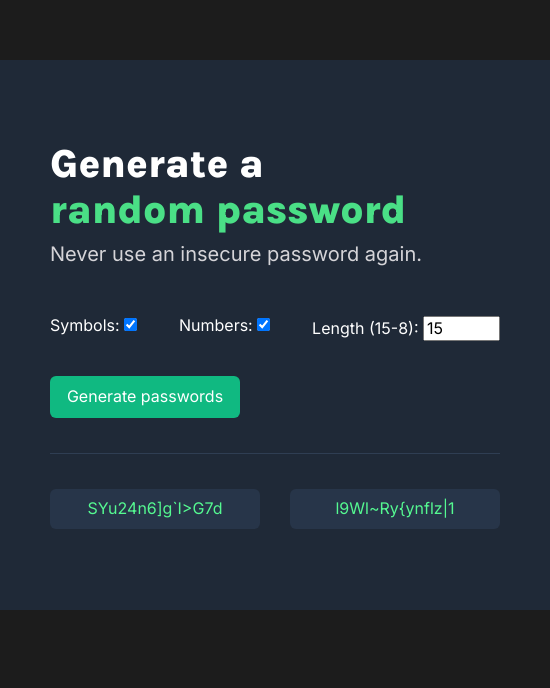
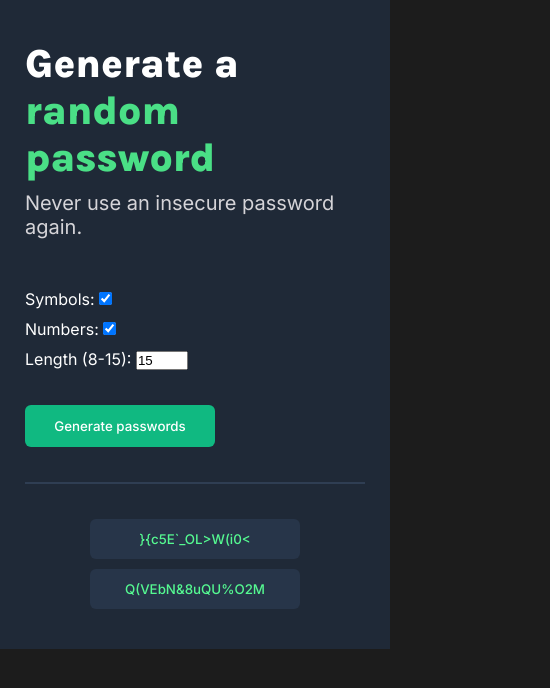
Before and after one commit to dzhu0/random-password, a plain HTML site: page index.html in a window 390 px wide. Both pictures are taken after a click on the button "Generate passwords". Shown: the whole page, 550 px wide, since content can reach past the window. Drawn offline with nearby package versions, Linux system fonts and the light colour scheme.

Commit message:
Minor Improvements
Improve JS refactoring and CSS responsiveness

```diff
--- a/index.css
+++ b/index.css
@@ -1,71 +1,88 @@
+*,
+*::after,
+*::before {
+    box-sizing: border-box;
+    padding: 0;
+    margin: 0;
+}
+
 body {
-    margin: 0;
-    background: #1C1C1C;
+    background-color: #1C1C1C;
+    font-family: 'Inter', sans-serif;
     color: #FFFFFF;
-    font-family: 'Inter', sans-serif;
 }
 
 .container {
-    background: #1F2937;
-    width: 550px;
-    height: 550px;
-    margin: 60px auto;
-    display: flex;
-    flex-direction: column;
-    justify-content: center;
-    align-items: center;
-}
-
-.card {
-    width: 450px;
+    background-color: #1F2937;
+    max-width: 550px;
+    padding: 40px 25px;
+    margin-inline: auto;
 }
 
 .title {
     font-family: 'Karla', sans-serif;
-    margin: 0;
     font-size: 40px;
 }
 
-.text {
-    color: #D5D4D8;
-    margin: 0;
-    margin-top: 10px;
-    margin-bottom: 50px;
-    font-size: 20px;
-}
-
-span {
+.title span {
+    display: block;
     color: #4ADF86;
 }
 
-#generate-el {
-    color: #FFFFFF;
-    background: #10B981;
+.description {
+    font-size: 20px;
+    color: #D5D4D8;
+    margin-block: 10px 50px;
+}
+
+.inputs {
+    display: flex;
+    flex-direction: column;
+    gap: 10px;
+    margin-bottom: 35px;
+}
+
+.generate-btn {
+    background-color: #10B981;
     width: 190px;
     height: 42px;
+    color: #FFFFFF;
+}
+
+hr {
+    border: 1px #2F3E53 solid;
+    margin-block: 35px;
 }
 
 .passwords {
     display: flex;
-    justify-content: space-between;
-    padding-top: 35px;
-    border-top: 1px #2F3E53 solid;
-    margin-top: 35px;
-    font-weight: 500;
+    flex-direction: column;
+    align-items: center;
+    gap: 10px;
 }
 
 button {
-    font-family: 'Inter', sans-serif;
+    background-color: #273549;
     width: 210px;
     height: 40px;
+    font-family: 'Inter', sans-serif;
+    color: #55F991;
+    font-weight: 500;
     border: none;
     border-radius: 6px;
-    background: #273549;
-    color: #55F991;
+    cursor: pointer;
 }
 
-.inputs {
-    display: flex;
-    justify-content: space-between;
-    margin-bottom: 35px;
+@media (min-width: 470px) {
+    .container { padding: 80px 50px; }
 }
+
+@media (min-width: 410px) {
+    .container { margin-block: 50px; }
+
+    .inputs,
+    .passwords {
+        flex-direction: row;
+        justify-content: space-between;
+    }
+}
--- a/index.html
+++ b/index.html
@@ -1,33 +1,66 @@
-<html>
-    <head><link rel="stylesheet" href="https://cdnjs.cloudflare.com/ajax/libs/normalize/8.0.1/normalize.css">
+<!DOCTYPE html>
+
+<html lang="en">
+
+<head>
+    <title>Random Password</title>
+    <meta name="viewport" content="width=device-width, initial-scale=1">
+    <!-- Styles -->
     <link rel="stylesheet" href="index.css">
+    <!-- Google Fonts -->
     <link rel="preconnect" href="https://fonts.googleapis.com">
     <link rel="preconnect" href="https://fonts.gstatic.com" crossorigin>
-        <link href="https://fonts.googleapis.com/css2?family=Inter:wght@400;500&family=Karla:wght@800&display=swap" rel="stylesheet">
+    <link href="https://fonts.googleapis.com/css2?family=Inter:wght@400;500&family=Karla:wght@800&display=swap"
+        rel="stylesheet">
 </head>
+
 <body>
     <div class="container">
-            <div class="card">
-                <h1 class="title">Generate a<br><span>random password</span></h1>
-                <p class="text">Never use an insecure password again.</p>
+        <h1 class="title">Generate a<span>random password</span></h1>
+        <p class="description">Never use an insecure password again.</p>
+
         <div class="inputs">
             <label for="symbols-el">Symbols:
-                        <input id="symbols-el" name="symbols-el" type="checkbox" checked="checked">
+                <input
+                    id="symbols-el"
+                    name="symbols-el"
+                    type="checkbox"
+                    checked="checked"
+                >
             </label>
+
             <label for="numbers-el">Numbers:
-                        <input id="numbers-el" name="numbers-el" type="checkbox" checked="checked">
+                <input
+                    id="numbers-el"
+                    name="numbers-el"
+                    type="checkbox"
+                    checked="checked"
+                >
             </label>
-                    <label for="length-el">Length (15-8):
-                        <input id="length-el" name="length-el" type="number" min="8" max="15" value="15">
+
+            <label for="length-el">Length (8-15):
+                <input
+                    id="length-el"
+                    name="length-el"
+                    type="number"
+                    min="8"
+                    max="15"
+                    value="15"
+                >
             </label>
         </div>
-                <button id="generate-el">Generate passwords</button>
+
+        <button id="generate-el" class="generate-btn">Generate passwords</button>
+
+        <hr>
+
         <div class="passwords">
             <button id="password1-el">RaNdOm PaSsWoRd</button>
             <button id="password2-el">rAnDoM pAsSwOrD</button>
         </div>
     </div>
-        </div>
+
     <script src="index.js"></script>
 </body>
+
 </html>
--- a/index.js
+++ b/index.js
@@ -1,47 +1,38 @@
-const upperLetter = ["A","B","C","D","E","F","G","H","I","J","K","L","M","N","O","P","Q","R","S","T","U","V","W","X","Y","Z"]
-const lowerLetter = ["a","b","c","d","e","f","g","h","i","j","k","l","m","n","o","p","q","r","s","t","u","v","w","x","y","z"]
-const numbers = ["0","1","2","3","4","5","6","7","8","9"]
-const symbols = ["~","`","!","@","#","$","%","^","&","*","(",")","_","-","+","=","{","[","}","]",",","|",":",";","<",">",".","?","/"]
+const upperLetter = ["A", "B", "C", "D", "E", "F", "G", "H", "I", "J", "K", "L", "M", "N", "O", "P", "Q", "R", "S", "T", "U", "V", "W", "X", "Y", "Z"]
+const lowerLetter = ["a", "b", "c", "d", "e", "f", "g", "h", "i", "j", "k", "l", "m", "n", "o", "p", "q", "r", "s", "t", "u", "v", "w", "x", "y", "z"]
+const numbers = ["0", "1", "2", "3", "4", "5", "6", "7", "8", "9"]
+const symbols = ["~", "`", "!", "@", "#", "$", "%", "^", "&", "*", "(", ")", "_", "-", "+", "=", "{", "[", "}", "]", ",", "|", ":", ";", "<", ">", ".", "?", "/"]
 
-let symbolsEl = document.getElementById("symbols-el")
-let numbersEl = document.getElementById("numbers-el")
-let lengthEl = document.getElementById("length-el")
-let generateEl = document.getElementById("generate-el")
-let password1 = document.getElementById("password1-el")
-let password2 = document.getElementById("password2-el")
-let passwordGenerated = false
+const password1 = document.getElementById("password1-el")
+const password2 = document.getElementById("password2-el")
+let isPasswordGenerated = false
 
-generateEl.addEventListener("click", function() {
+document.getElementById("generate-el").addEventListener("click", () => {
     password1.textContent = generatePassword()
     password2.textContent = generatePassword()
-    passwordGenerated = true
+    isPasswordGenerated = true
 })
 
-password1.addEventListener("click" , function() {
-    copy(password1.textContent)
-})
-
-password2.addEventListener("click" , function() {
-    copy(password2.textContent)
-})
+password1.addEventListener("click", () => {copy(password1.textContent)})
+password2.addEventListener("click", () => {copy(password2.textContent)})
 
 function copy(text) {
-    if (passwordGenerated) {
-        navigator.clipboard.writeText(text)
-    }
+    if (!isPasswordGenerated) return
+    navigator.clipboard.writeText(text)
 }
 
-function randomIndexUpTo(num) {
+function getRandomIndex(num) {
     return Math.floor(Math.random() * num)
 }
 
 function generatePassword() {
+    const lengthEl = document.getElementById("length-el")
+    const characters = createChar()
     let password = ""
 
-    let characters = createChar()
-
     for (let i = 0; i < lengthEl.value; i++) {
-        password += characters[randomIndexUpTo(characters.length)]
+        const randomIndex = getRandomIndex(characters.length)
+        password += characters[randomIndex]
     }
 
     return password
@@ -50,11 +41,11 @@ function generatePassword() {
 function createChar() {
     let characters = upperLetter.concat(lowerLetter)
 
-    if (symbolsEl.checked) {
+    if (document.getElementById("symbols-el").checked) {
         characters = characters.concat(symbols)
     }
 
-    if (numbersEl.checked) {
+    if (document.getElementById("numbers-el").checked) {
         characters = characters.concat(numbers)
     }
 
```
Lines whose indentation alone changed are shown as unchanged.
